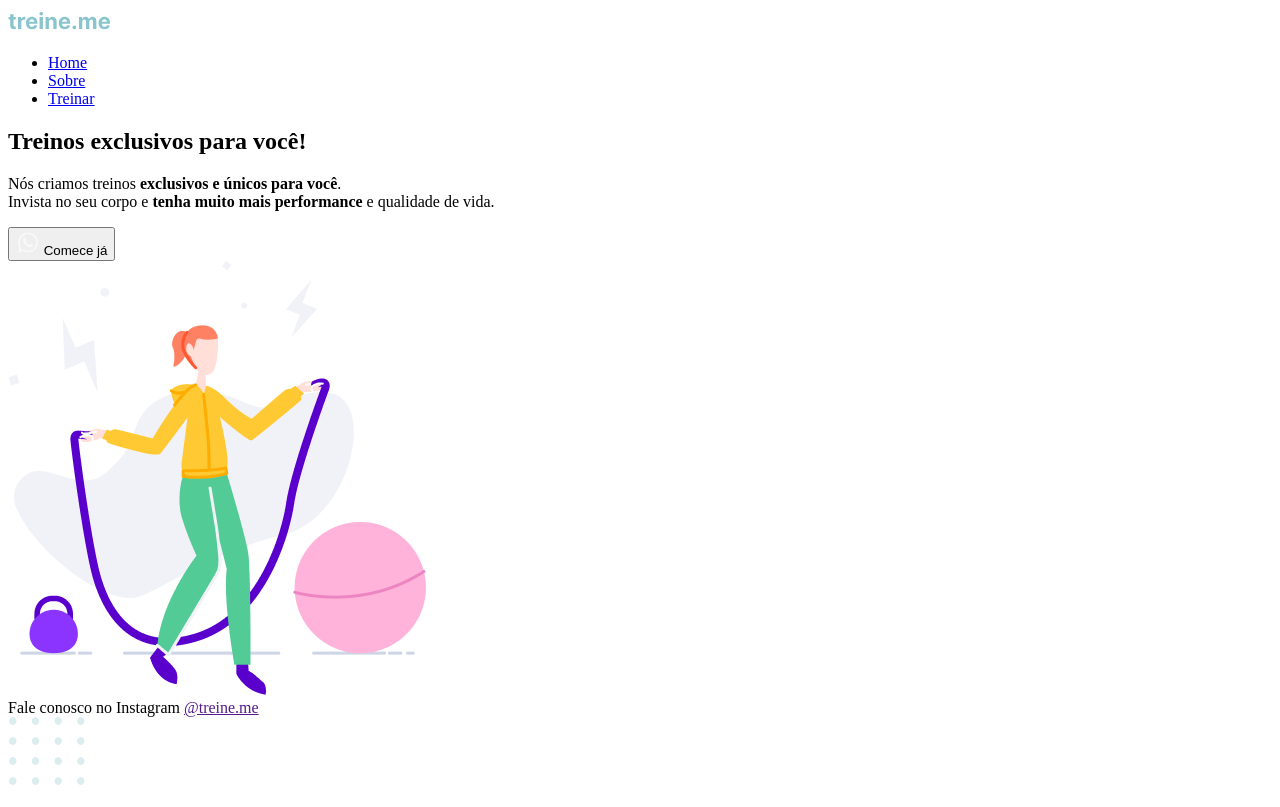
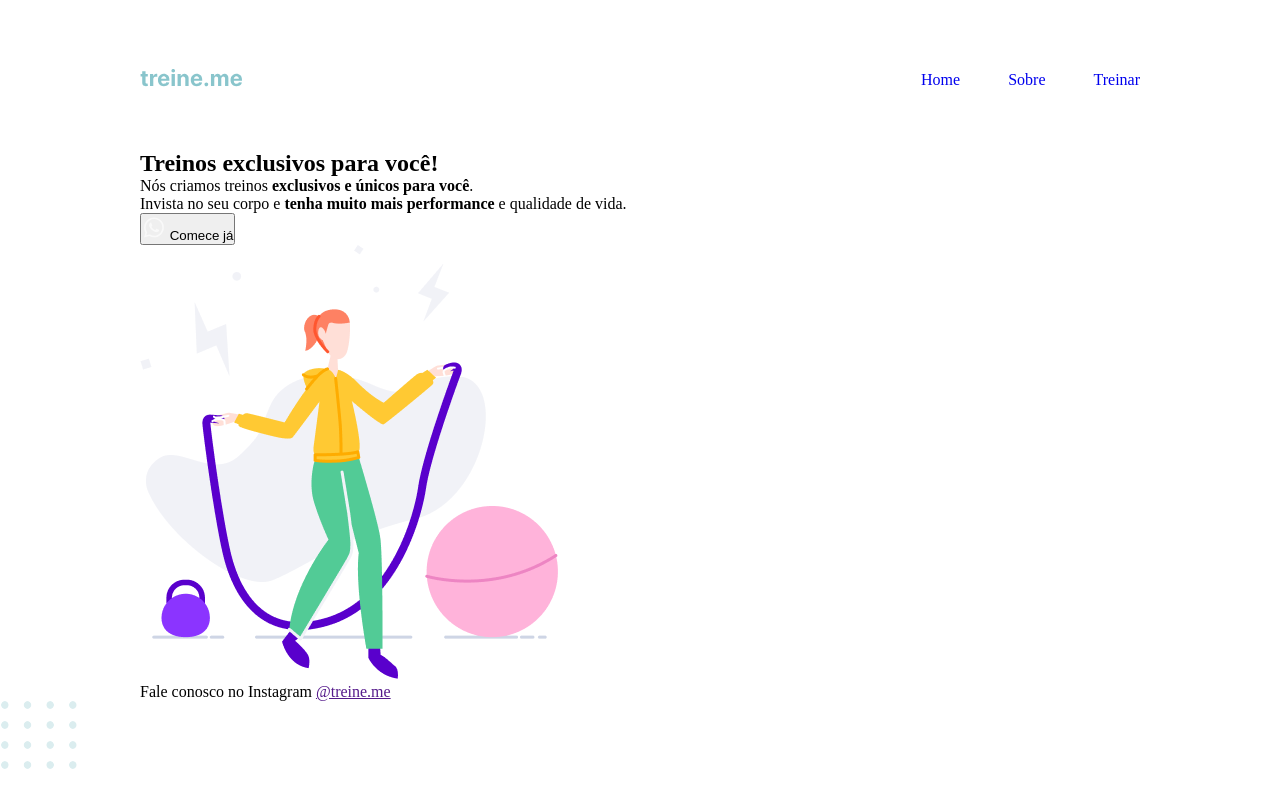
Before and after one commit to jeffersonvidal/Explorer-Rocketseat, a plain HTML site: page Stage02-IntroHTML_CSS/TreineMe/index.html in a window 1280 px wide. Drawn offline with Linux system fonts and the light colour scheme.

Commit message:
created and implanted css

```diff
--- a/Stage02-IntroHTML_CSS/TreineMe/index.html
+++ b/Stage02-IntroHTML_CSS/TreineMe/index.html
@@ -4,12 +4,14 @@
     <meta charset="UTF-8" />
     <meta name="viewport" content="width=device-width, initial-scale=1.0" />
     <title>Treine-me</title>
+    <link rel="stylesheet" href="./style.css" />
   </head>
   <body>
     <div class="page">
-      <header>
-        <img src="./imgs/Logo.svg" alt="Treine.me" />
       <nav>
+        <a href="#" id="logo">
+          <img src="./imgs/Logo.svg" alt="Treine.me" title="Logo Treine.me" />
+        </a>
         <ul>
           <li><a href="#">Home</a></li>
           <li><a href="#">Sobre</a></li>
@@ -17,8 +19,6 @@
         </ul>
       </nav>
       <!--fim nav-->
-      </header>
-      <!--fim header-->
       <main>
         <section class="text">
           <h1>Treinos exclusivos para você!</h1>
--- /dev/null
+++ b/Stage02-IntroHTML_CSS/TreineMe/style.css
@@ -0,0 +1,30 @@
+* {
+  margin: 0;
+  padding: 0;
+  box-sizing: border-box;
+}
+
+.page {
+  width: 1000px;
+  margin: 0 auto;
+  margin: 65px auto 0;
+}
+
+nav {
+  display: flex;
+  justify-content: space-between;
+  align-items: center;
+  margin-bottom: 55px;
+}
+
+ul {
+  list-style: none;
+  display: flex;
+  gap: 48px;
+  margin: 0;
+  padding: 0;
+}
+
+ul li a {
+  text-decoration: none;
+}
```
Lines whose indentation alone changed are shown as unchanged.
